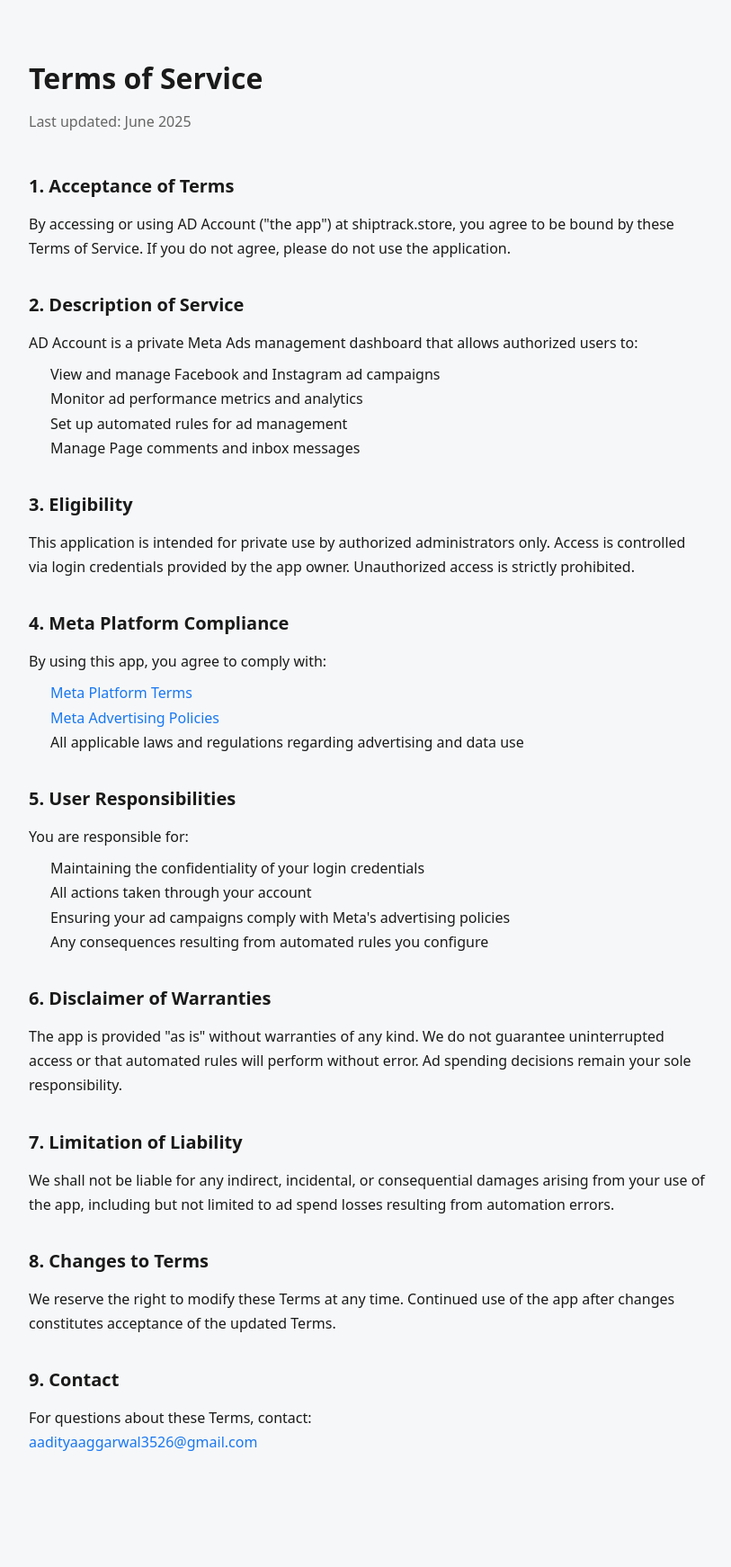
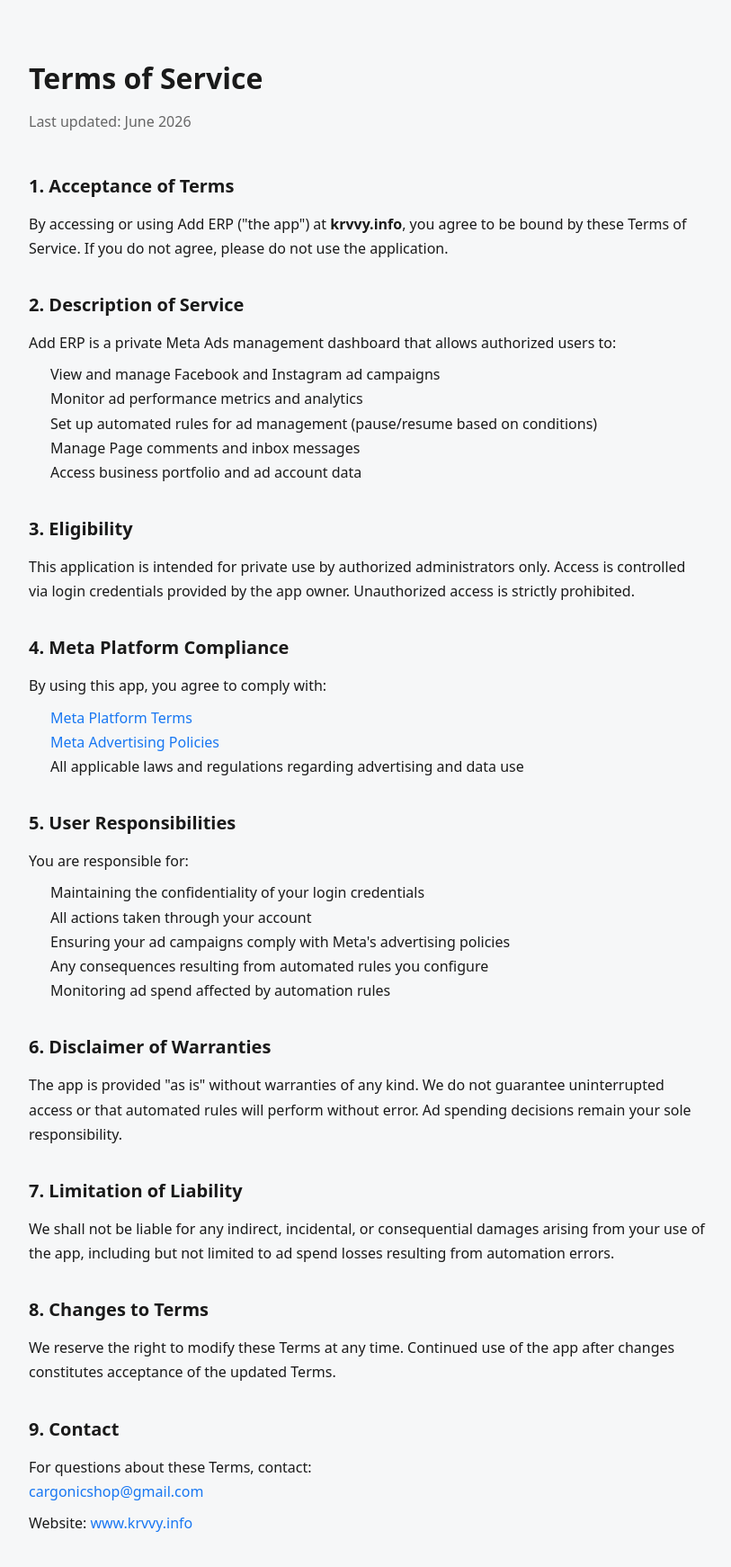
Before and after one commit to krvvy700-pixel/AD-ACCOUNT-, a Next.js app: page /terms in a window 1280 px wide. Shown: the top 1742 px of the page at 90% size, without its empty margins (232-1045 px from the left). Before the commit the page ends 1710 px from the top, so only its background shows below. Built offline with nearby package versions, Linux system fonts and the light colour scheme; no server answers.

Commit message:
Update privacy & terms: krvvy.info domain, Add ERP branding, June 2026

```diff
--- a/src/app/privacy/page.js
+++ b/src/app/privacy/page.js
@@ -1,17 +1,17 @@
 export const metadata = {
-  title: 'Privacy Policy — AD Account',
-  description: 'Privacy Policy for AD Account Meta Ads Manager',
+  title: 'Privacy Policy — Add ERP',
+  description: 'Privacy Policy for Add ERP Meta Ads Manager',
 };
 
 export default function PrivacyPage() {
   return (
     <main style={{ maxWidth: '800px', margin: '0 auto', padding: '60px 24px', fontFamily: 'system-ui, sans-serif', color: '#1a1a1a', lineHeight: '1.7' }}>
       <h1 style={{ fontSize: '2rem', fontWeight: '700', marginBottom: '8px' }}>Privacy Policy</h1>
-      <p style={{ color: '#666', marginBottom: '40px' }}>Last updated: June 2025</p>
+      <p style={{ color: '#666', marginBottom: '40px' }}>Last updated: June 2026</p>
 
       <section style={{ marginBottom: '32px' }}>
         <h2 style={{ fontSize: '1.25rem', fontWeight: '600', marginBottom: '12px' }}>1. Overview</h2>
-        <p>AD Account ("we", "our", or "the app") is a private Meta Ads management dashboard. This Privacy Policy explains how we collect, use, and protect data when you connect your Meta account to our application.</p>
+        <p>Add ERP ("we", "our", or "the app") is a private Meta Ads management dashboard available at <strong>krvvy.info</strong>. This Privacy Policy explains how we collect, use, and protect data when you connect your Meta account to our application.</p>
       </section>
 
       <section style={{ marginBottom: '32px' }}>
@@ -23,6 +23,7 @@
           <li>Facebook Page access tokens for pages you manage</li>
           <li>Ad performance metrics (impressions, clicks, spend, conversions)</li>
           <li>Page comments and messages (only from pages you manage)</li>
+          <li>Instagram account data linked to your Facebook Pages</li>
         </ul>
       </section>
 
@@ -34,6 +35,7 @@
           <li>Run automated rules to pause/resume ads based on your configured conditions</li>
           <li>Display and manage comments on your Facebook Pages and Instagram</li>
           <li>Show inbox messages from your Pages</li>
+          <li>Sync ad account data for reporting and analytics</li>
         </ul>
         <p style={{ marginTop: '12px' }}>We do <strong>not</strong> sell, share, or use your data for any advertising or third-party purposes.</p>
       </section>
@@ -53,15 +55,19 @@
         <p>Our app requests the following Meta permissions:</p>
         <ul style={{ paddingLeft: '24px', marginTop: '8px' }}>
           <li><strong>ads_read / ads_management</strong> — to view and manage your ad campaigns</li>
+          <li><strong>business_management</strong> — to access your business portfolio and ad accounts</li>
           <li><strong>pages_*</strong> — to read and manage your Facebook Pages</li>
           <li><strong>instagram_*</strong> — to manage Instagram comments and messages</li>
           <li><strong>read_insights</strong> — to display performance analytics</li>
+          <li><strong>leads_retrieval</strong> — to access lead form data</li>
+          <li><strong>catalog_management</strong> — to manage product catalogs</li>
         </ul>
       </section>
 
       <section style={{ marginBottom: '32px' }}>
         <h2 style={{ fontSize: '1.25rem', fontWeight: '600', marginBottom: '12px' }}>7. User Data Deletion</h2>
-        <p>To request deletion of your data, please email us at <a href="mailto:aadityaaggarwal3526@gmail.com" style={{ color: '#1877f2' }}>aadityaaggarwal3526@gmail.com</a>. We will process your request within 30 days and confirm deletion.</p>
+        <p>To request deletion of your data, please email us at <a href="mailto:cargonicshop@gmail.com" style={{ color: '#1877f2' }}>cargonicshop@gmail.com</a>. We will process your request within 30 days and confirm deletion.</p>
+        <p style={{ marginTop: '12px' }}>You may also revoke access to this app at any time via your <a href="https://www.facebook.com/settings?tab=applications" style={{ color: '#1877f2' }}>Facebook App Settings</a>.</p>
       </section>
 
       <section style={{ marginBottom: '32px' }}>
@@ -72,7 +78,8 @@
       <section style={{ marginBottom: '32px' }}>
         <h2 style={{ fontSize: '1.25rem', fontWeight: '600', marginBottom: '12px' }}>9. Contact</h2>
         <p>For any privacy-related questions, contact us at:<br />
-        <a href="mailto:aadityaaggarwal3526@gmail.com" style={{ color: '#1877f2' }}>aadityaaggarwal3526@gmail.com</a></p>
+        <a href="mailto:cargonicshop@gmail.com" style={{ color: '#1877f2' }}>cargonicshop@gmail.com</a></p>
+        <p style={{ marginTop: '8px' }}>Website: <a href="https://www.krvvy.info" style={{ color: '#1877f2' }}>www.krvvy.info</a></p>
       </section>
     </main>
   );
--- a/src/app/terms/page.js
+++ b/src/app/terms/page.js
@@ -1,27 +1,28 @@
 export const metadata = {
-  title: 'Terms of Service — AD Account',
-  description: 'Terms of Service for AD Account Meta Ads Manager',
+  title: 'Terms of Service — Add ERP',
+  description: 'Terms of Service for Add ERP Meta Ads Manager',
 };
 
 export default function TermsPage() {
   return (
     <main style={{ maxWidth: '800px', margin: '0 auto', padding: '60px 24px', fontFamily: 'system-ui, sans-serif', color: '#1a1a1a', lineHeight: '1.7' }}>
       <h1 style={{ fontSize: '2rem', fontWeight: '700', marginBottom: '8px' }}>Terms of Service</h1>
-      <p style={{ color: '#666', marginBottom: '40px' }}>Last updated: June 2025</p>
+      <p style={{ color: '#666', marginBottom: '40px' }}>Last updated: June 2026</p>
 
       <section style={{ marginBottom: '32px' }}>
         <h2 style={{ fontSize: '1.25rem', fontWeight: '600', marginBottom: '12px' }}>1. Acceptance of Terms</h2>
-        <p>By accessing or using AD Account ("the app") at shiptrack.store, you agree to be bound by these Terms of Service. If you do not agree, please do not use the application.</p>
+        <p>By accessing or using Add ERP ("the app") at <strong>krvvy.info</strong>, you agree to be bound by these Terms of Service. If you do not agree, please do not use the application.</p>
       </section>
 
       <section style={{ marginBottom: '32px' }}>
         <h2 style={{ fontSize: '1.25rem', fontWeight: '600', marginBottom: '12px' }}>2. Description of Service</h2>
-        <p>AD Account is a private Meta Ads management dashboard that allows authorized users to:</p>
+        <p>Add ERP is a private Meta Ads management dashboard that allows authorized users to:</p>
         <ul style={{ paddingLeft: '24px', marginTop: '8px' }}>
           <li>View and manage Facebook and Instagram ad campaigns</li>
           <li>Monitor ad performance metrics and analytics</li>
-          <li>Set up automated rules for ad management</li>
+          <li>Set up automated rules for ad management (pause/resume based on conditions)</li>
           <li>Manage Page comments and inbox messages</li>
+          <li>Access business portfolio and ad account data</li>
         </ul>
       </section>
 
@@ -48,6 +49,7 @@
           <li>All actions taken through your account</li>
           <li>Ensuring your ad campaigns comply with Meta's advertising policies</li>
           <li>Any consequences resulting from automated rules you configure</li>
+          <li>Monitoring ad spend affected by automation rules</li>
         </ul>
       </section>
 
@@ -69,7 +71,8 @@
       <section style={{ marginBottom: '32px' }}>
         <h2 style={{ fontSize: '1.25rem', fontWeight: '600', marginBottom: '12px' }}>9. Contact</h2>
         <p>For questions about these Terms, contact:<br />
-        <a href="mailto:aadityaaggarwal3526@gmail.com" style={{ color: '#1877f2' }}>aadityaaggarwal3526@gmail.com</a></p>
+        <a href="mailto:cargonicshop@gmail.com" style={{ color: '#1877f2' }}>cargonicshop@gmail.com</a></p>
+        <p style={{ marginTop: '8px' }}>Website: <a href="https://www.krvvy.info" style={{ color: '#1877f2' }}>www.krvvy.info</a></p>
       </section>
     </main>
   );
```
